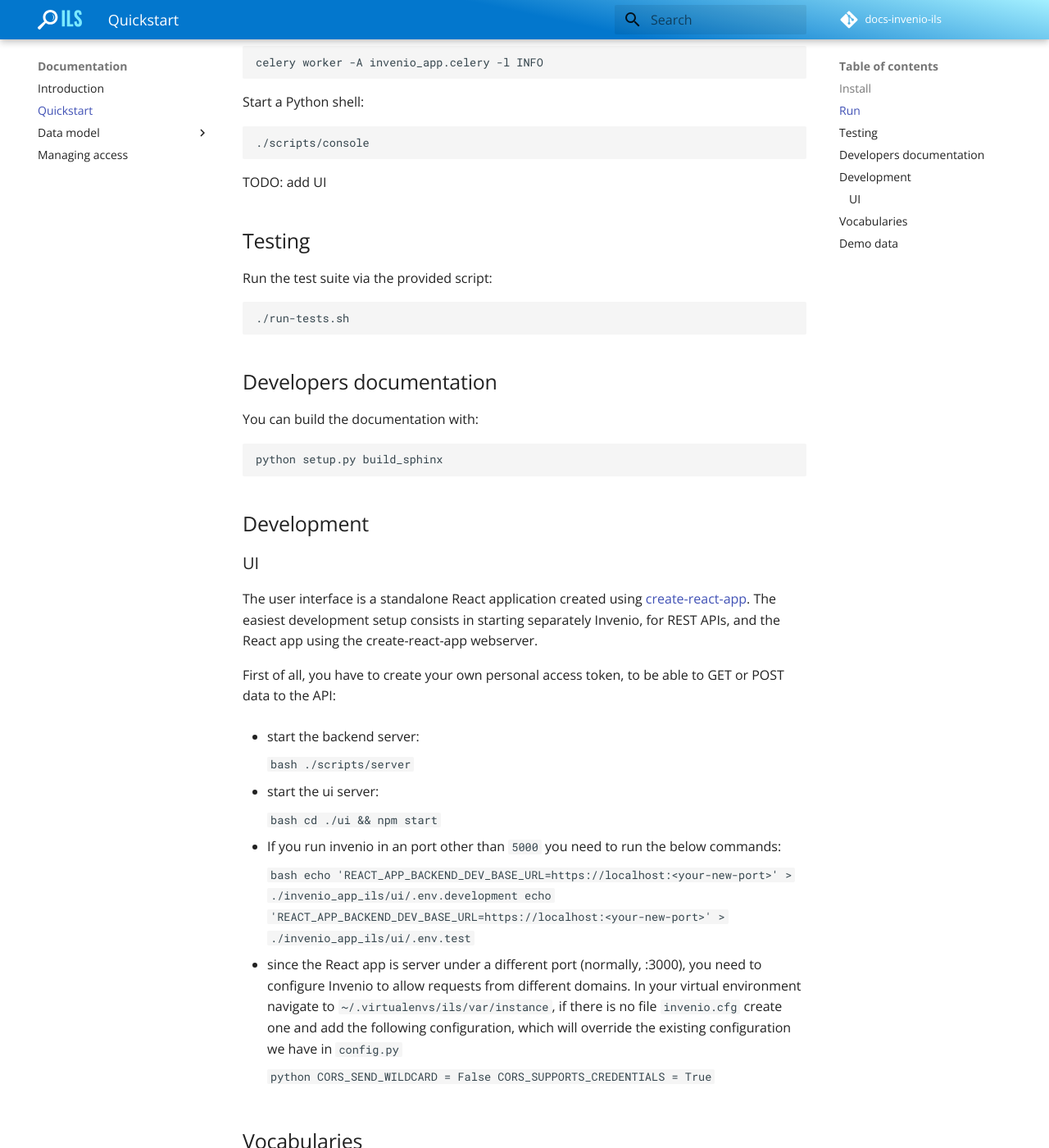
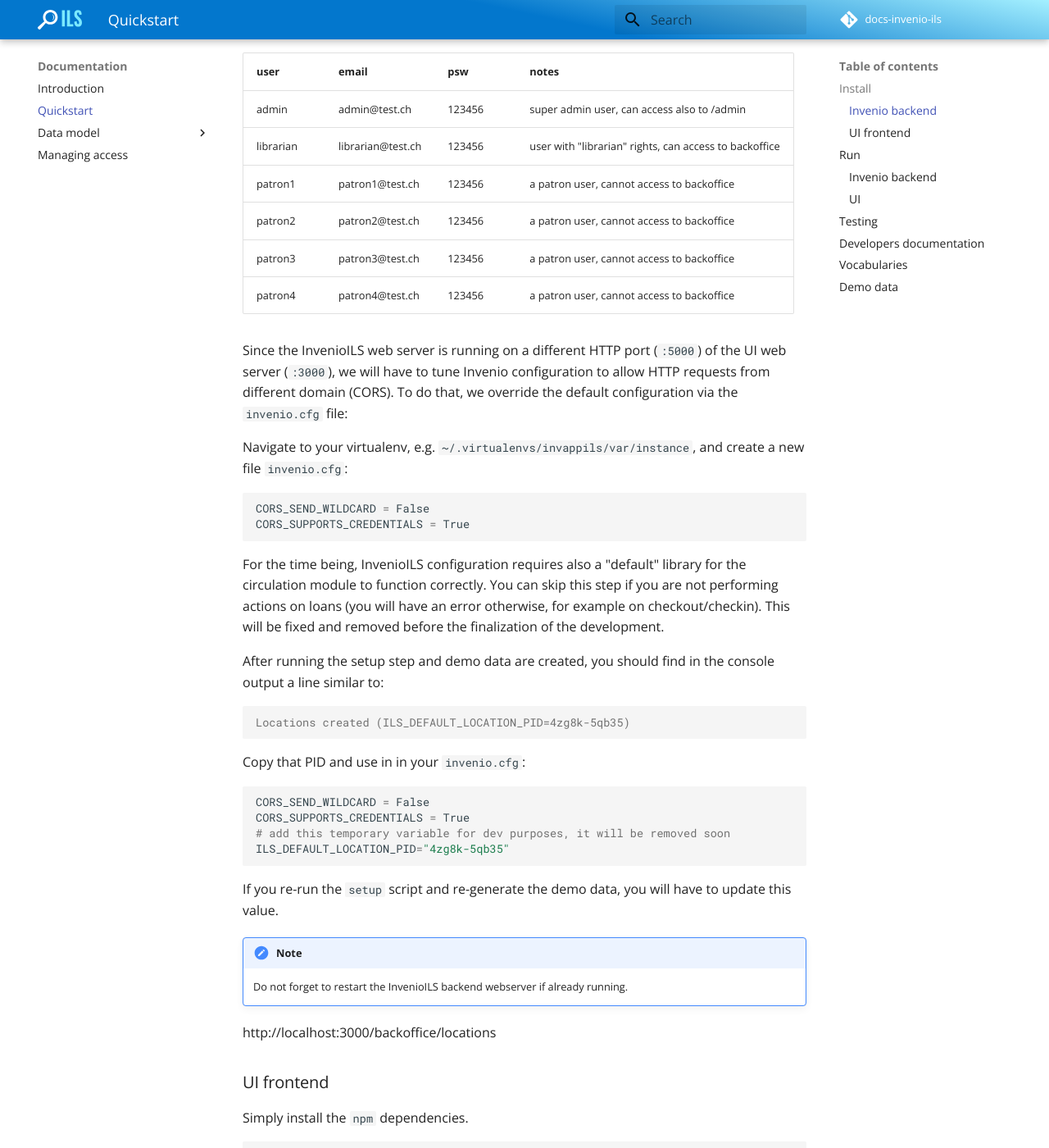
Before and after one commit to inveniosoftware/docs-invenio-ils, an MkDocs documentation site: the page built from docs/quickstart.md, in a window 1280 px wide and 1400 px high, scrolled down 1029 px. Shown: the whole window at 82% size. Built offline with MkDocs 1.6.1 and Material for MkDocs 9.7.7, drawn with Linux system fonts in a browser that asks for light colours; comment, search, counter and statistics services are not loaded; some of the changed text lies outside the part shown.

Commit message:
quickstart: better explanations

````diff
--- a/docs/quickstart.md
+++ b/docs/quickstart.md
@@ -3,6 +3,11 @@
 TODO
 
 ## Install
+
+The installation process is composed of two parts: install and run Invenio backend, and install and run JS frontend (Single Page Application).
+At the moment, InvenioILS is still under development. The following quickstart guide is to run InvenioILS in a development environment.
+
+### Invenio backend
 
 First, create a [virtualenv](https://virtualenv.pypa.io/en/stable/installation/) using [virtualenvwrapper](https://virtualenvwrapper.readthedocs.io/en/latest/install.html)
 in order to sandbox our Python environment for development:
@@ -20,47 +25,114 @@ docker-compose up -d
 !!! warning
     Make sure you have [enough virtual memory](https://www.elastic.co/guide/en/elasticsearch/reference/current/docker.html#docker-cli-run-prod-mode) for Elasticsearch in Docker.
 
-Next, bootstrap the instance (this will install all Python dependencies and
-build all static assets):
+Bootstrap the instance (this will install all Python dependencies and build all static assets):
 
 ```bash
 ./scripts/bootstrap
 ```
 
-Next, create database tables, search indexes and message queues:
+Next, create database tables, search indexes, message queues and demo data:
 
 ```bash
 ./scripts/setup
 ```
 
+The previous step created a set of demo data that allows to try the product. By default, the following users are created:
+
+| user | email | psw | notes |
+| - | - | - | - |
+| admin | admin@test.ch | 123456 | super admin user, can access also to /admin |
+| librarian | librarian@test.ch | 123456 | user with "librarian" rights, can access to backoffice |
+| patron1 | patron1@test.ch | 123456 | a patron user, cannot access to backoffice |
+| patron2 | patron2@test.ch | 123456 | a patron user, cannot access to backoffice |
+| patron3 | patron3@test.ch | 123456 | a patron user, cannot access to backoffice |
+| patron4 | patron4@test.ch | 123456 | a patron user, cannot access to backoffice |
+
+Since the InvenioILS web server is running on a different HTTP port (`:5000`) of the UI web server (`:3000`), we will have to tune Invenio configuration
+to allow HTTP requests from different domain (CORS). To do that, we override the default configuration via the `invenio.cfg` file:
+
+Navigate to your virtualenv, e.g. `~/.virtualenvs/invappils/var/instance`, and create a new file `invenio.cfg`:
+
+```python
+CORS_SEND_WILDCARD = False
+CORS_SUPPORTS_CREDENTIALS = True
+```
+
+For the time being, InvenioILS configuration requires also a "default" library for the circulation module to function correctly.
+You can skip this step if you are not performing actions on loans (you will have an error otherwise, for example on checkout/checkin).
+This will be fixed and removed before the finalization of the development.
+
+After running the setup step and demo data are created, you should find in the console output a line similar to:
+
+```console
+Locations created (ILS_DEFAULT_LOCATION_PID=4zg8k-5qb35)
+```
+
+Copy that PID and use in in your `invenio.cfg`:
+
+```python
+CORS_SEND_WILDCARD = False
+CORS_SUPPORTS_CREDENTIALS = True
+# add this temporary variable for dev purposes, it will be removed soon
+ILS_DEFAULT_LOCATION_PID="4zg8k-5qb35"
+```
+
+If you re-run the `setup` script and re-generate the demo data, you will have to update this value.
+
+!!! note
+    Do not forget to restart the InvenioILS backend webserver if already running.
+
+
+http://localhost:3000/backoffice/locations
+
+### UI frontend
+
+Simply install the `npm` dependencies.
+
+```bash
+cd ui
+npm install
+```
+
 ## Run
 
-Start the webserver:
+The easiest way to run and develop is to run separately Invenio, for REST APIs, and the UI app using the npm web development server.
+
+### Invenio backend
+
+Start the Invenio backend web server (remember to have the virtualenv activated):
 
 ```bash
 ./scripts/server
 ```
 
-Start the a background worker:
+Start the celery worker:
 
 ```bash
 celery worker -A invenio_app.celery -l INFO
 ```
 
-Start a Python shell:
+### UI
+
+The user interface is a single page React application created using [create-react-app](https://facebook.github.io/create-react-app/).
 
 ```bash
-./scripts/console
+cd ui
+npm start
 ```
-
-TODO: add UI
 
 ## Testing
 
-Run the test suite via the provided script:
+Run the backend tests, run:
 
 ```bash
 ./run-tests.sh
+```
+
+For the frontend tests:
+```bash
+cd ui
+npm test
 ```
 
 ## Developers documentation
@@ -70,47 +142,6 @@ You can build the documentation with:
 ```bash
 python setup.py build_sphinx
 ```
-
-## Development
-
-### UI
-
-The user interface is a standalone React application created using [create-react-app](https://facebook.github.io/create-react-app/).
-The easiest development setup consists in starting separately Invenio, for REST APIs, and the React app using the
-create-react-app webserver.
-
-First of all, you have to create your own personal access token, to be able to GET or POST data to the API:
-
-* start the backend server:
-
-    ```bash
-    ./scripts/server
-    ```
-
-* start the ui server:
-
-    ```bash
-    cd ./ui && npm start
-    ```
-
-* If you run invenio in an port other than `5000` you need to run the below commands:
-
-    ```bash
-    echo 'REACT_APP_BACKEND_DEV_BASE_URL=https://localhost:<your-new-port>' > ./invenio_app_ils/ui/.env.development
-    echo 'REACT_APP_BACKEND_DEV_BASE_URL=https://localhost:<your-new-port>' > ./invenio_app_ils/ui/.env.test
-    ```
-
-
-*  since the React app is server under a different port (normally, :3000), you
-   need to configure Invenio to allow requests from different domains. In your
-   virtual environment navigate to ``~/.virtualenvs/ils/var/instance``, if there
-   is no file ``invenio.cfg`` create one and add the following configuration,
-   which will override the existing configuration we have in ``config.py``
-
-    ```python
-    CORS_SEND_WILDCARD = False
-    CORS_SUPPORTS_CREDENTIALS = True
-    ```
 
 ## Vocabularies
 
````
